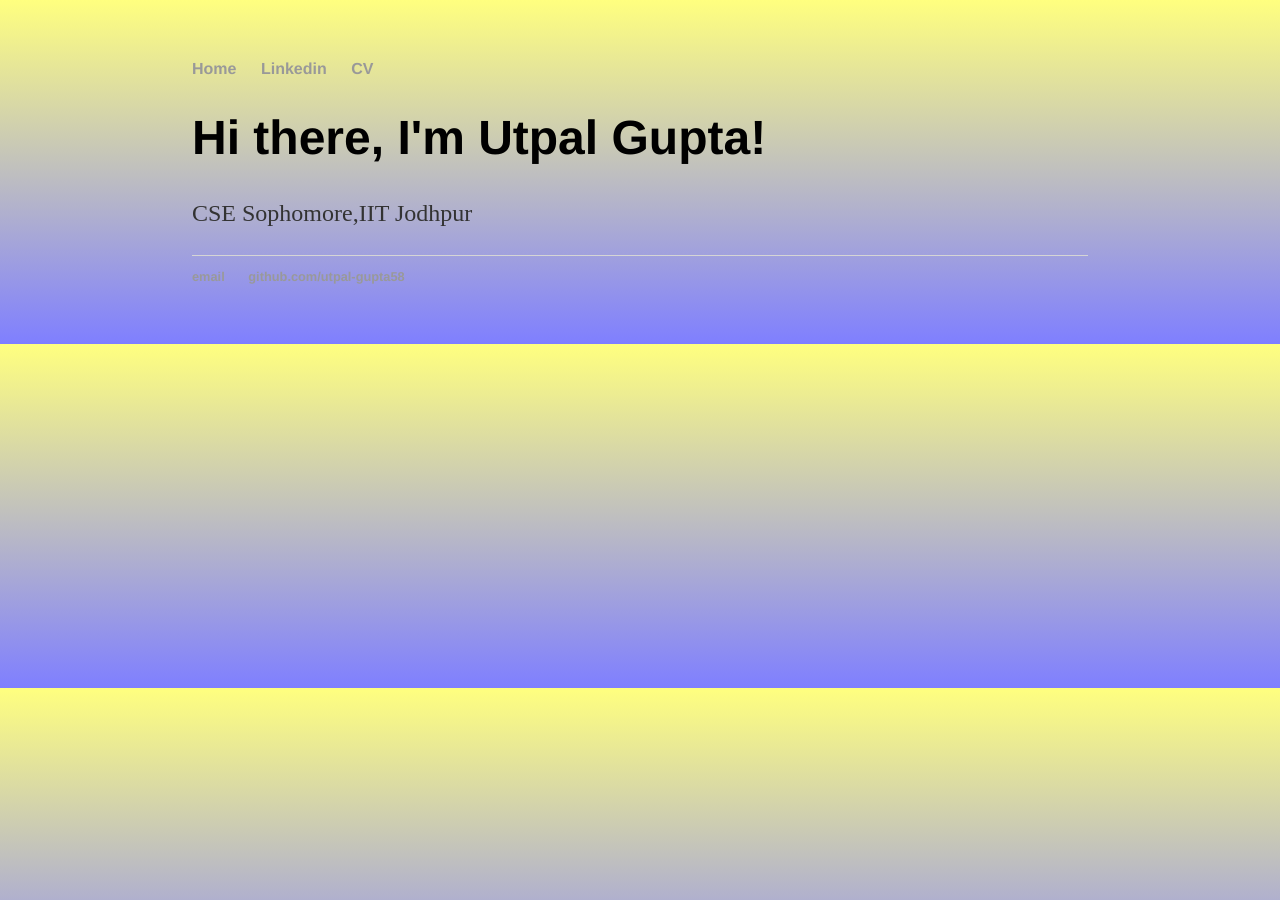
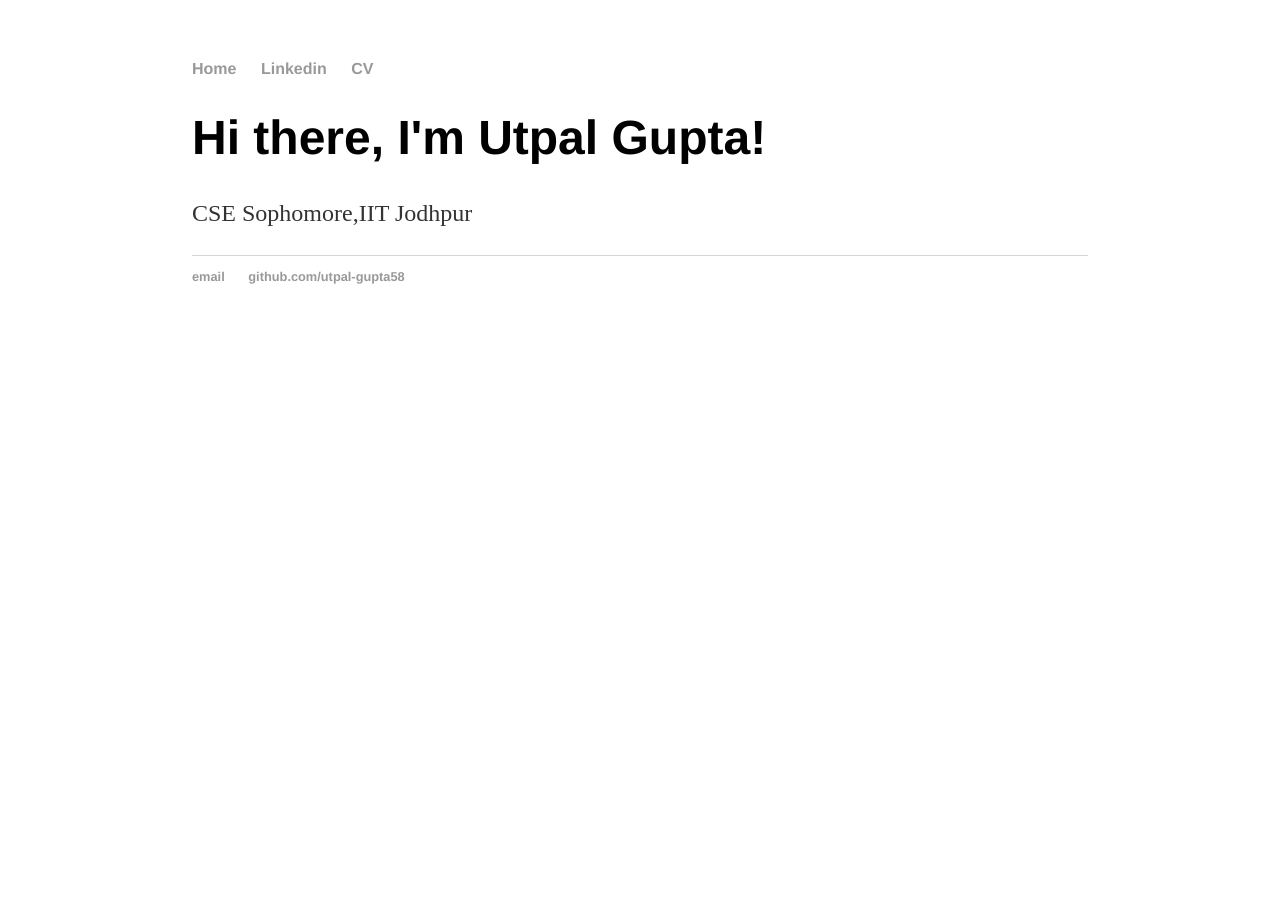
Before and after one commit to utpalgupta/utpal-gupta58.github.io, a Jekyll site: the page built from index.html, in a window 1280 px wide. Built offline with Jekyll 4.4.1, drawn with Linux system fonts in a browser that asks for light colours.

Commit message:
Update main.css

```diff
--- a/css/main.css
+++ b/css/main.css
@@ -1,9 +1,7 @@
 body {
     margin: 60px auto;
     width: 70%;
-    background-image:
-        linear-gradient(to bottom, rgba(255,255,0,0.5), rgba(0,0,255,0.5)),
-         url('images.jpg');
+    background-image:url('images.jpg');
 }
 nav ul, footer ul {
     font-family:'Helvetica', 'Arial', 'Sans-Serif';
```
